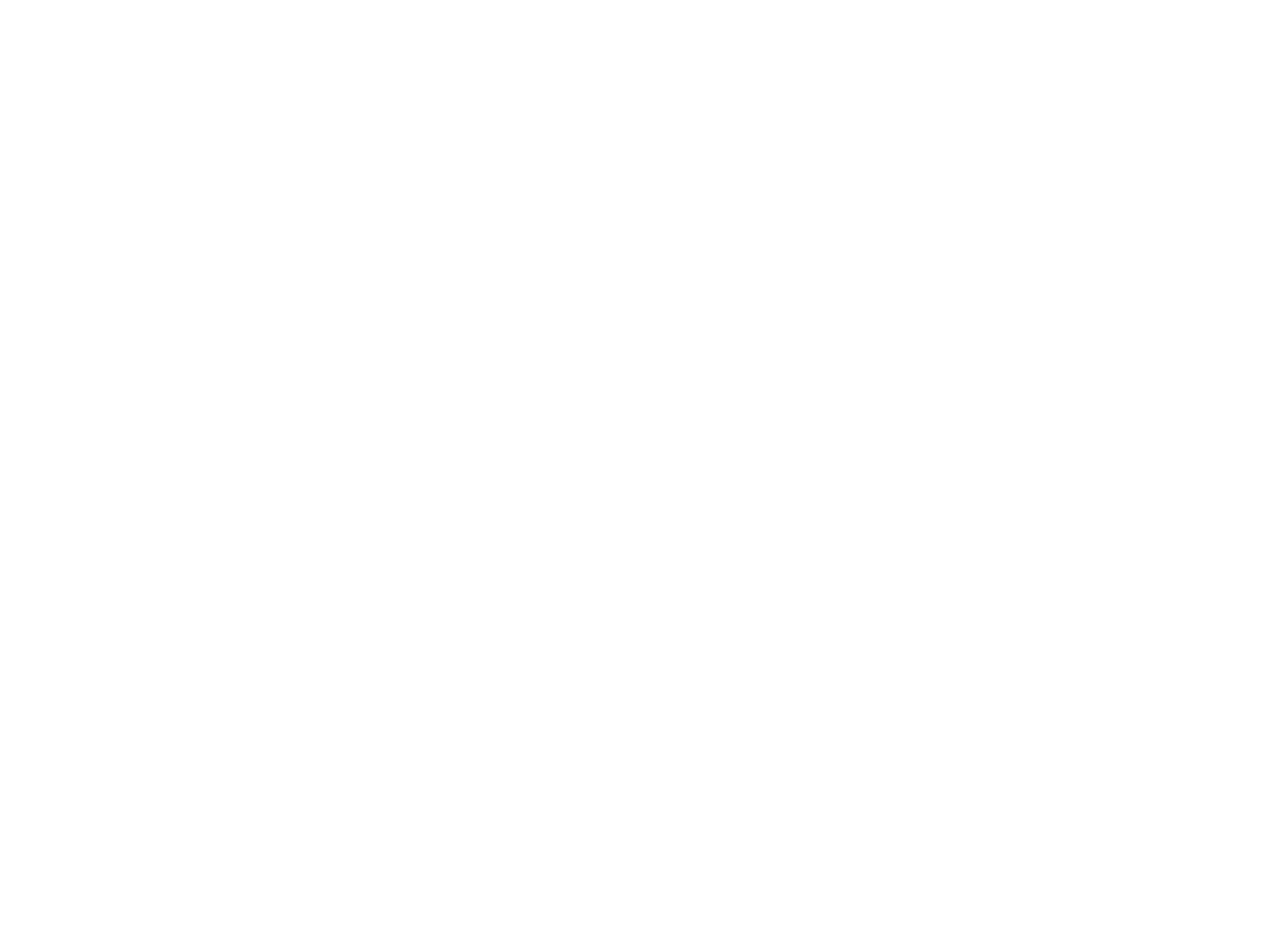
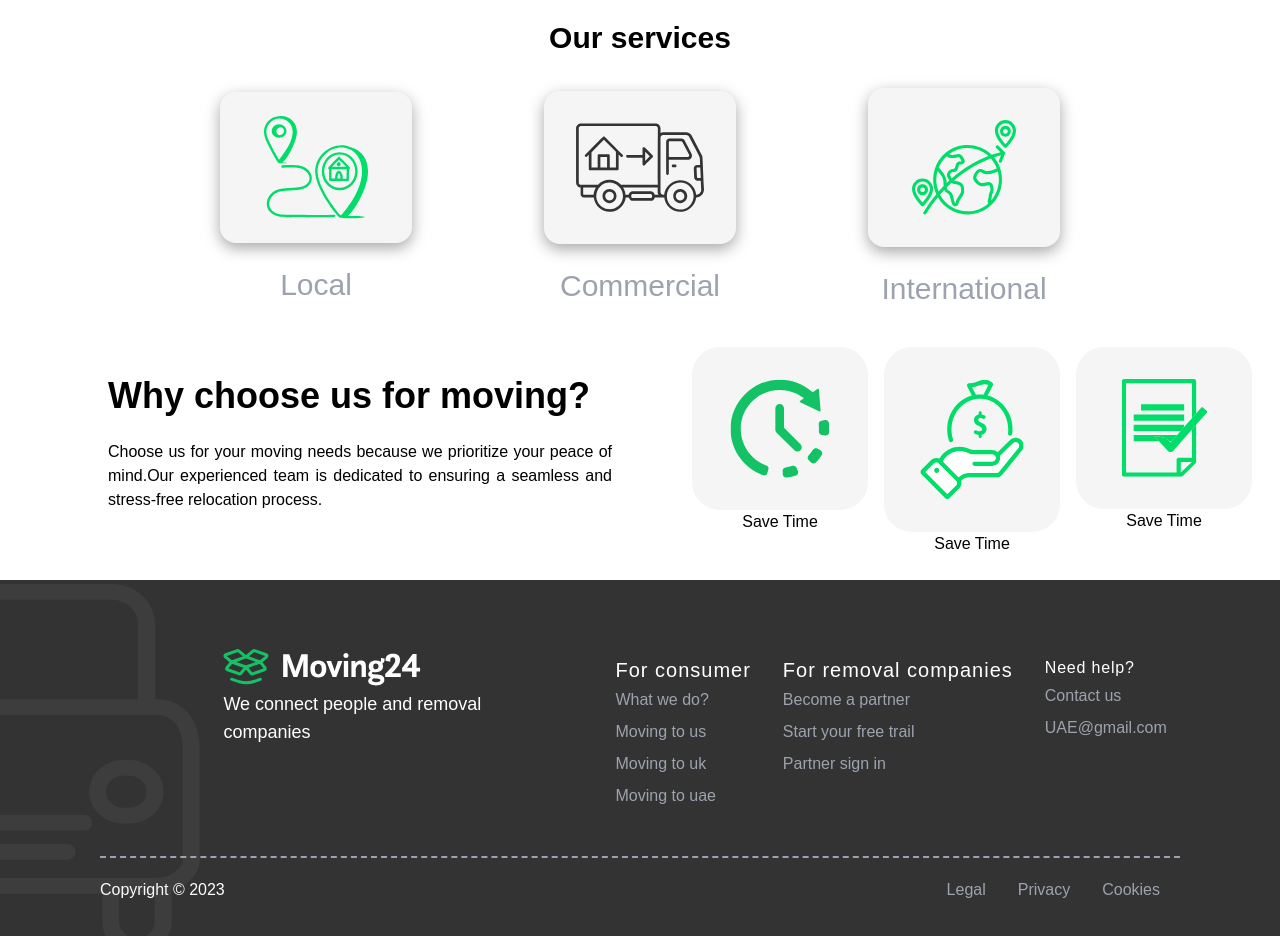
Before and after one commit to macworldgithub/moving7, a React (Create React App) app: page / in a window 1280 px wide. Shown: the part 240-1176 px from the top of the page. Before the commit the page ends 800 px from the top, so only its background shows below. Built offline with nearby package versions, Linux system fonts and the light colour scheme.

Commit message:
update ui

```diff
--- a/src/App.css
+++ b/src/App.css
@@ -18,4 +18,5 @@
 .now{
   display: flex;
   flex-direction: row;
+  background-color: red;
 }
--- a/src/App.js
+++ b/src/App.js
@@ -14,10 +14,10 @@
       {/* <Header />
       <HeroSection />
       <Experience /> */}
-      {/* <Compare />
-      <Service /> */}
+      <Compare />
+      <Service />
       <ChooseUs />
-      {/* <Footer /> */}
+      <Footer />
     </div>
   );
 }
--- a/src/pages/choose_us/choose.jsx
+++ b/src/pages/choose_us/choose.jsx
@@ -11,15 +11,26 @@
             stress-free relocation process.
           </p>
         </div>
-        <div className="flex flex-wrap sm:flex justify-evenly pt-4 basis-1/2 gap-6  md:flex md:flex-row lg:flex lg:flex-nowrap lg:gap-4">
+        <div className="flex flex-wrap text-center sm:flex justify-evenly pt-4 basis-1/2 gap-6  md:flex md:flex-row lg:flex lg:flex-nowrap lg:gap-4">
+          <div>
             <div className="bg-[#F5F5F5] rounded-[28px] p-8 w-44 flex items-center justify-center">
               <img src="images/Frame(3).svg" alt="" />
             </div>
+            <h3>Save Time</h3>
+          </div>
+
+          <div>
             <div className="img-height bg-[#F5F5F5] rounded-[28px] p-8 w-44 flex items-center justify-center">
               <img src="images/Frame (1).svg" alt="" />
             </div>
+            <h3>Save Time</h3>
+          </div>
+
+          <div>
             <div className="bg-[#F5F5F5] rounded-[28px] p-8 w-44 flex items-center justify-center">
               <img src="images/Frame (2).svg" alt="" />
+            </div>
+            <h3>Save Time</h3>
           </div>
         </div>
       </div>
--- a/src/pages/footer/footer.css
+++ b/src/pages/footer/footer.css
@@ -1,12 +1,12 @@
-/* @media screen and (max-width: 640px) {
-    .footer {
-        width: 100% !important;
-        height: auto !important;
-        padding: unset !important;
-        background-color: wheat;
-        display: flex;
-        flex-wrap: wrap;
-        flex-direction: column;
-        font-size: 3rem;
-    }
-} */
+.footer {
+    position: relative;
+    /* width: 1280px; */
+    margin: 0 auto;
+}
+
+.footer-truck img {
+    position: absolute;
+    left: 0%;
+    top: 1%;
+    height: 99%;
+}
--- a/src/pages/footer/footer.jsx
+++ b/src/pages/footer/footer.jsx
@@ -1,8 +1,12 @@
-import "./footer.css";
+import "./footer.css"
 function Footer() {
   return (
-    <div className="bg-[#333] text-white w-full h-auto md:w-full py-10 md:h-[371px] md:mt-20 pl-8 pt-7 footer ">
-      <div className="flex flex-wrap flex-col sm:flex  gap-y-4 md:flex justify-around leading-loose lg:flex-row lg:mt-6 md:p-0">
+    <div className="bg-[#333] text-white w-full md:w-full py-10 md:mt-20 pl-8 pt-7 footer lg:p-10 lg:w-[1280pxX] ">
+      <div className="flex flex-wrap flex-col sm:flex  gap-y-4 md:flex justify-around leading-loose lg:flex-row lg:mt-6 md:p-0 size-full">
+
+        <div className="footer-truck">
+          <img src="images/Truck.svg" alt="" />
+        </div>
 
         <div>
           <img src="images/icon-32-logo 2.svg" alt="" />
@@ -11,7 +15,7 @@
             <br /> companies
           </p>
         </div>
-        <div className="flex flex-wrap justify-between gap-8">
+        <div className="flex flex-wrap justify-between gap-8 p-3">
           <div>
             <h1 className="text-base md:text-xl tracking-wider">
               For consumer
@@ -51,7 +55,7 @@
       </div>
 
       <div className="flex items-start pt-8 md:justify-evenly">
-        <div className="border-dashed border-t-2 w-[90%]">
+        <div className="border-dashed border-t-2 w-[90%] border-gray-400">
           <div className="flex flex-col text-center items-start sm:flex sm:items-center sm:flex-row sm:justify-around md:justify-between pt-5 flex-wrap lg:items-start">
             <div>
               <h4 className="pb-3">Copyright © 2023</h4>
```
Also changed, not shown: public/images/Truck.svg (added). Lines whose indentation alone changed are shown as unchanged.
